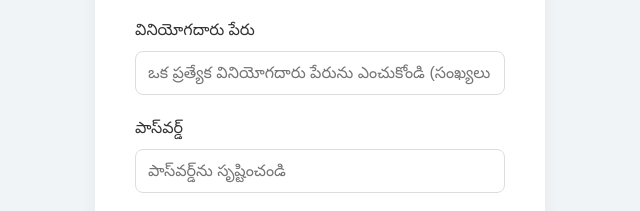
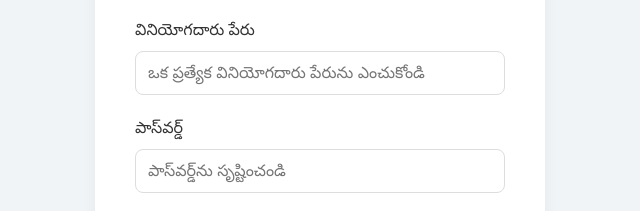
Before and after one commit to shannu0429-wq/Smart-Farm-Assistant, a plain HTML site: page signup1.html in a window 1280 px wide. Shown: the part 741-952 px from the top of the page, 320-960 px from the left. Drawn offline with Linux system fonts and the light colour scheme.

Commit message:
Update signup1.html

```diff
--- a/signup1.html
+++ b/signup1.html
@@ -110,7 +110,7 @@
 
                 <div class="form-group">
                     <label for="username">వినియోగదారు పేరు</label>
-                    <input type="text" id="username" placeholder="ఒక ప్రత్యేక వినియోగదారు పేరును ఎంచుకోండి (సంఖ్యలు మాత్రమే)" required>
+                    <input type="text" id="username" placeholder="ఒక ప్రత్యేక వినియోగదారు పేరును ఎంచుకోండి " required>
                 </div>
 
                 <div class="form-group">
@@ -235,4 +235,5 @@ document.getElementById('signup-form').addEventListener('submit', async function
 });
 </script>
 </body>
+
 </html>
```
